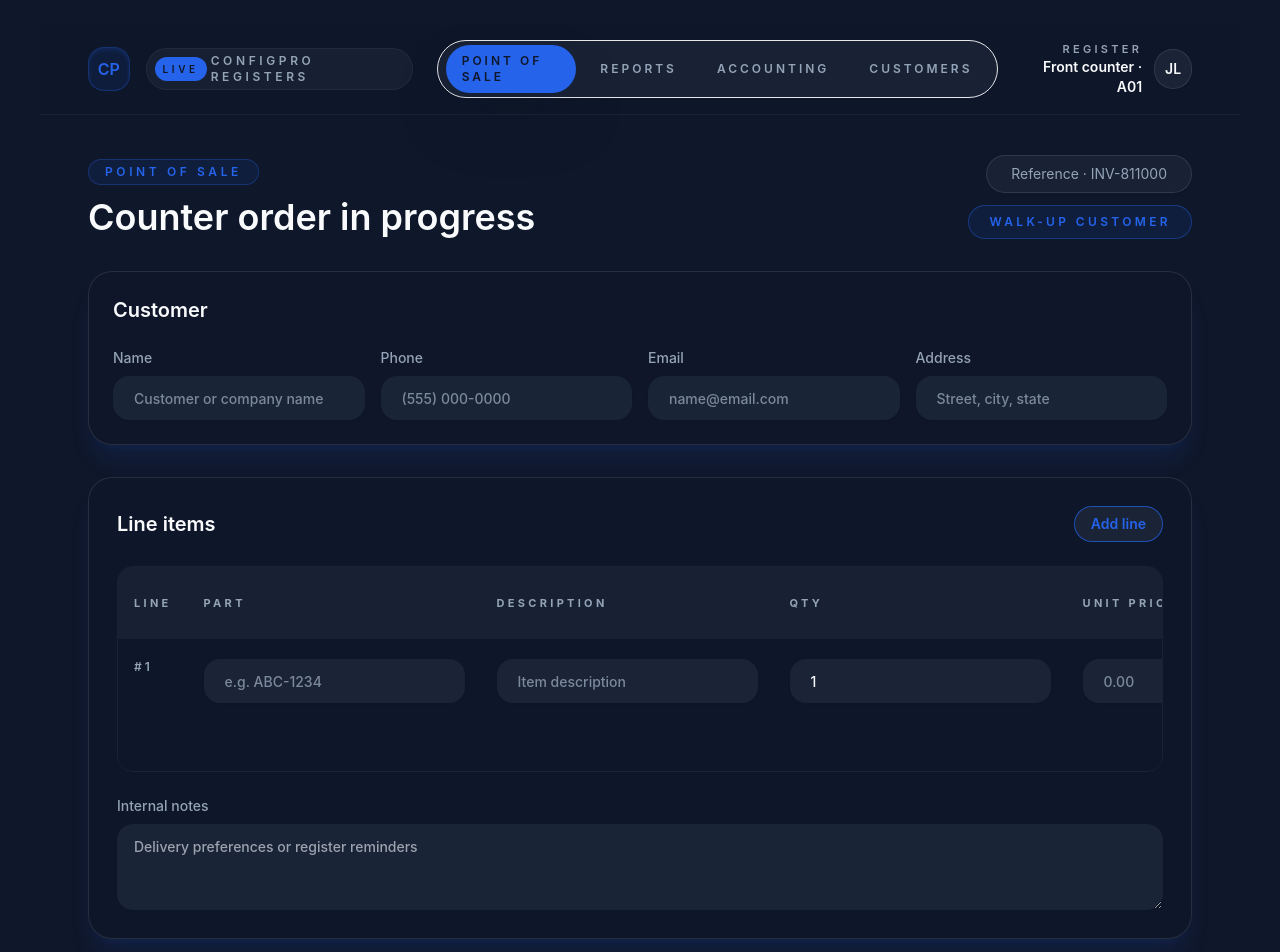
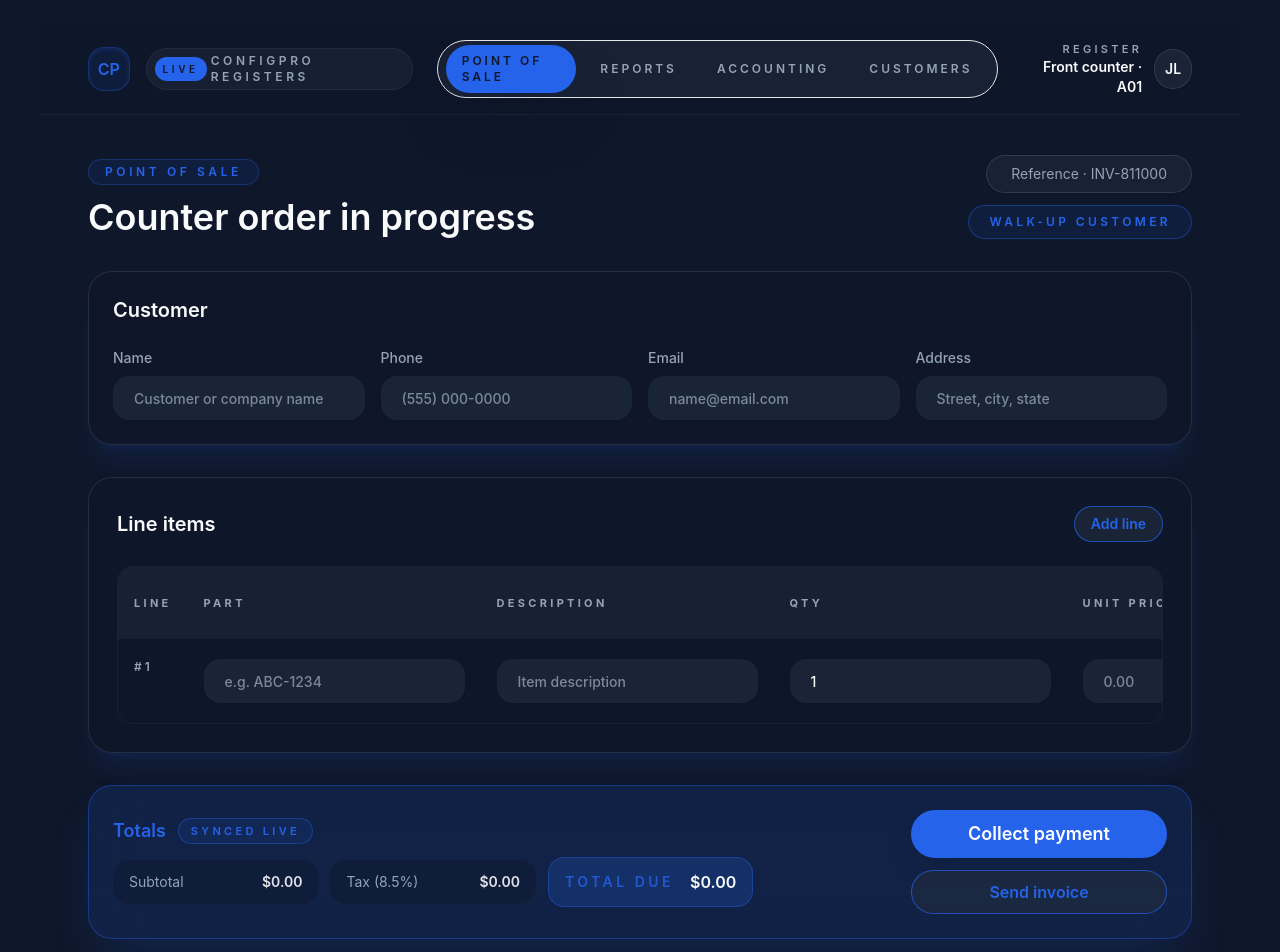
Before and after one commit to kayleschmoyer/ConfigPro, a React (Vite) app: page /pos in a window 1280 px wide. Shown: the top 952 px of the page. Built offline with nearby package versions, Linux system fonts and the light colour scheme.

Commit message:
Simplify POS tax handling and remove notes

```diff
--- a/src/pages/PointOfSalePage.tsx
+++ b/src/pages/PointOfSalePage.tsx
@@ -10,15 +10,9 @@ interface LineItem {
   description: string;
   quantity: string;
   unitPrice: string;
-  taxRate: number;
 }
 
-const TAX_OPTIONS = [
-  { label: 'No tax', value: 0 },
-  { label: 'State tax · 6%', value: 0.06 },
-  { label: 'Local tax · 2.5%', value: 0.025 },
-  { label: 'Combined rate · 8.5%', value: 0.085 }
-];
+const CONFIGURED_TAX_RATE = 0.085;
 
 const pageVariants = {
   hidden: { opacity: 0, y: 24 },
@@ -37,8 +31,7 @@ const createLineItem = (index: number): LineItem => ({
   partNumber: '',
   description: '',
   quantity: '1',
-  unitPrice: '',
-  taxRate: 0.085
+  unitPrice: ''
 });
 
 const formatCurrency = (amount: number) =>
@@ -46,6 +39,13 @@ const formatCurrency = (amount: number) =>
     style: 'currency',
     currency: 'USD'
   }).format(amount || 0);
+
+const formatPercentage = (rate: number) =>
+  new Intl.NumberFormat('en-US', {
+    style: 'percent',
+    maximumFractionDigits: 2,
+    minimumFractionDigits: rate === 0 ? 0 : 1
+  }).format(rate);
 
 export const PointOfSalePage = () => {
   const [lineItems, setLineItems] = useState<LineItem[]>([
@@ -56,25 +56,19 @@ export const PointOfSalePage = () => {
   const [customerPhone, setCustomerPhone] = useState('');
   const [customerEmail, setCustomerEmail] = useState('');
   const [customerAddress, setCustomerAddress] = useState('');
-  const [notes, setNotes] = useState('');
 
-  const totals = useMemo(() => {
-    return lineItems.reduce(
-      (acc, item) => {
+  const subtotal = useMemo(
+    () =>
+      lineItems.reduce((acc, item) => {
         const quantity = parseFloat(item.quantity) || 0;
         const unitPrice = parseFloat(item.unitPrice) || 0;
-        const lineSubtotal = quantity * unitPrice;
-        const lineTax = lineSubtotal * item.taxRate;
-        return {
-          subtotal: acc.subtotal + lineSubtotal,
-          tax: acc.tax + lineTax
-        };
-      },
-      { subtotal: 0, tax: 0 }
-    );
-  }, [lineItems]);
+        return acc + quantity * unitPrice;
+      }, 0),
+    [lineItems]
+  );
 
-  const grandTotal = totals.subtotal + totals.tax;
+  const taxAmount = subtotal * CONFIGURED_TAX_RATE;
+  const grandTotal = subtotal + taxAmount;
 
   const handleItemChange = (
     id: string,
@@ -90,12 +84,6 @@ export const PointOfSalePage = () => {
             }
           : item
       )
-    );
-  };
-
-  const handleTaxChange = (id: string, taxRate: number) => {
-    setLineItems((items) =>
-      items.map((item) => (item.id === id ? { ...item, taxRate } : item))
     );
   };
 
@@ -253,8 +241,7 @@ export const PointOfSalePage = () => {
                       <th className="px-4 py-4 text-left">Description</th>
                       <th className="px-4 py-4 text-left">Qty</th>
                       <th className="px-4 py-4 text-left">Unit price</th>
-                      <th className="px-4 py-4 text-left">Tax</th>
-                      <th className="px-4 py-4 text-right">Line total</th>
+                      <th className="px-4 py-4 text-right">Line subtotal</th>
                       <th className="px-4 py-4 text-right" aria-label="Actions" />
                     </tr>
                   </thead>
@@ -263,8 +250,6 @@ export const PointOfSalePage = () => {
                       const quantity = parseFloat(item.quantity) || 0;
                       const unitPrice = parseFloat(item.unitPrice) || 0;
                       const lineSubtotal = quantity * unitPrice;
-                      const lineTax = lineSubtotal * item.taxRate;
-                      const lineTotal = lineSubtotal + lineTax;
 
                       return (
                         <tr
@@ -323,29 +308,8 @@ export const PointOfSalePage = () => {
                               aria-label="Unit price"
                             />
                           </td>
-                          <td className="px-4 py-5 align-top">
-                            <label className="flex flex-col gap-2 text-sm font-medium text-muted">
-                              Tax rate
-                              <select
-                                value={item.taxRate}
-                                onChange={(event) =>
-                                  handleTaxChange(item.id, parseFloat(event.target.value))
-                                }
-                                className={cn(
-                                  'h-11 w-full rounded-2xl border border-transparent bg-surface/80 px-4 text-sm text-foreground shadow-sm transition',
-                                  'focus:border-primary focus:outline-none focus:ring-2 focus:ring-primary/50'
-                                )}
-                              >
-                                {TAX_OPTIONS.map((option) => (
-                                  <option key={option.value} value={option.value}>
-                                    {option.label}
-                                  </option>
-                                ))}
-                              </select>
-                            </label>
-                          </td>
                           <td className="px-4 py-5 align-top text-right text-sm font-semibold text-foreground">
-                            {formatCurrency(lineTotal)}
+                            {formatCurrency(lineSubtotal)}
                           </td>
                           <td className="px-4 py-5 align-top text-right">
                             {lineItems.length > 1 && (
@@ -367,19 +331,6 @@ export const PointOfSalePage = () => {
                 </table>
               </div>
 
-              <label className="flex flex-col gap-2 text-sm font-medium text-muted">
-                Internal notes
-                <textarea
-                  value={notes}
-                  onChange={(event) => setNotes(event.target.value)}
-                  placeholder="Delivery preferences or register reminders"
-                  rows={3}
-                  className={cn(
-                    'w-full rounded-2xl border border-transparent bg-surface/80 px-4 py-3 text-sm text-foreground shadow-sm transition',
-                    'focus:border-primary focus:outline-none focus:ring-2 focus:ring-primary/50'
-                  )}
-                />
-              </label>
             </section>
             <footer className="sticky bottom-6 z-10 mt-auto">
               <div className="rounded-3xl border border-primary/40 bg-primary/15 p-6 shadow-2xl shadow-primary/20 backdrop-blur-xl">
@@ -394,11 +345,11 @@ export const PointOfSalePage = () => {
                     <dl className="grid gap-3 text-sm text-primary/90 sm:grid-cols-3 sm:items-center">
                       <div className="flex items-center justify-between gap-4 rounded-2xl bg-background/40 px-4 py-3 text-foreground/90">
                         <dt className="text-muted">Subtotal</dt>
-                        <dd className="font-semibold">{formatCurrency(totals.subtotal)}</dd>
+                        <dd className="font-semibold">{formatCurrency(subtotal)}</dd>
                       </div>
                       <div className="flex items-center justify-between gap-4 rounded-2xl bg-background/40 px-4 py-3 text-foreground/90">
-                        <dt className="text-muted">Taxes</dt>
-                        <dd className="font-semibold">{formatCurrency(totals.tax)}</dd>
+                        <dt className="text-muted">Tax ({formatPercentage(CONFIGURED_TAX_RATE)})</dt>
+                        <dd className="font-semibold">{formatCurrency(taxAmount)}</dd>
                       </div>
                       <div className="flex items-center justify-between gap-4 rounded-2xl border border-primary/40 bg-primary/20 px-4 py-3 text-foreground">
                         <dt className="text-sm font-semibold uppercase tracking-[0.25em] text-primary/80">Total due</dt>
```
